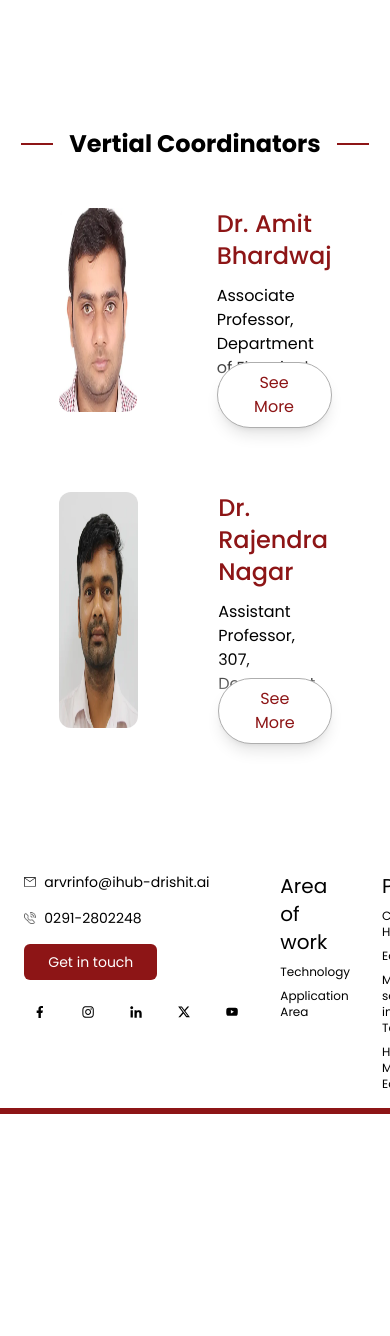
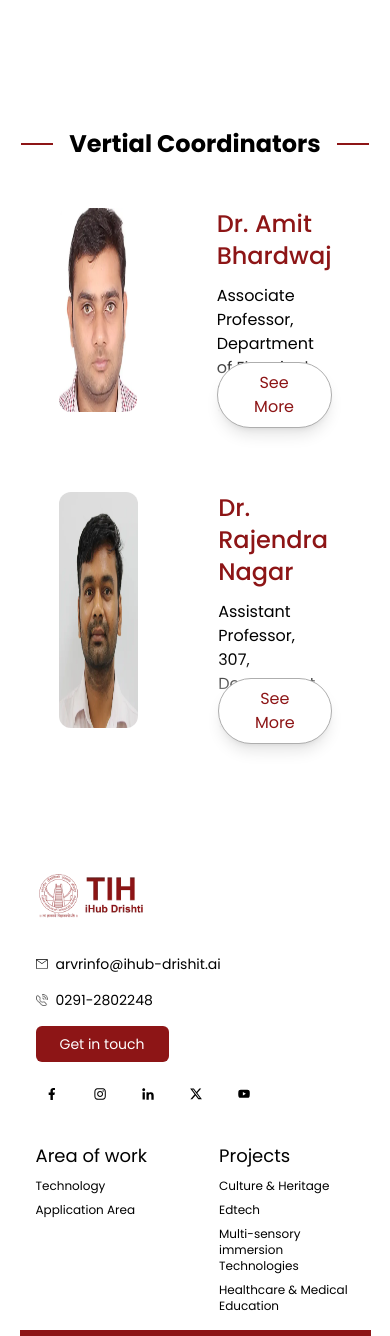
Before and after one commit to Keshav-Aneja/ihub, a Next.js app: page /coordinators in a window 390 px wide. Before the commit the page ends 1114 px from the top, so only its background shows below. Built offline with nearby package versions, Linux system fonts and the light colour scheme.

Commit message:
feat: footer fix

```diff
--- a/src/app/sections/Footer.tsx
+++ b/src/app/sections/Footer.tsx
@@ -3,15 +3,15 @@ import Image from "next/image";
 import Link from "next/link";
 const Footer = () => {
   return (
-    <div className="bg-content w-full flex flex-col">
+    <div className="bg-content w-[90%] mx-auto md:w-full flex flex-col">
       <div className="w-[90%] h-[1px] bg-[#7A7A7A] my-6 mx-auto hidden md:block"></div>
-      <section className="w-full h-full p-4 md:p-10 flex  justify-center gap-8 md:gap-20 items-start md:items-start">
+      <section className="w-full h-full p-4 md:p-10 flex flex-col  md:flex-row  justify-center gap-8 md:gap-20 md:items-start ">
         <Image
           src="/logo.webp"
           alt="ihub"
           width={600}
           height={600}
-          className="w-16 md:w-52 h-auto"
+          className="w-28 md:w-52 h-auto"
         />
         <section className="flex flex-col gap-4 text-black">
           <a
@@ -43,7 +43,7 @@ const Footer = () => {
           <button className="px-6 py-2 rounded-md bg-primary text-white text-sm font-normal w-fit">
             Get in touch
           </button>
-          <div className="--socials flex gap-4  ">
+          <div className="--socials flex gap-4 ">
             <Link
               href=""
               className=" group p-2 bg-white w-8 h-8 rounded-full aspect-square hover:bg-primary transition-all duration-100 ease-linear cursor-pointer scale-75 md:scale-100"
@@ -106,18 +106,20 @@ const Footer = () => {
             </Link>
           </div>
         </section>
-        <section className="flex flex-col gap-2 text-xs">
-          <h1 className="text-xl">Area of work</h1>
+        <div className="flex  justify-between gap-12 md:gap-20">
+          <section className="w-[50%] md:w-fit flex flex-col gap-2 text-xs">
+            <h1 className="text-lg md:text-xl">Area of work</h1>
             <p>Technology</p>
             <p>Application Area</p>
           </section>
-        <section className="flex flex-col gap-2 text-xs">
-          <h1 className="text-xl">Projects</h1>
+          <section className="w-[50%] md:w-fit flex flex-col gap-2 text-xs">
+            <h1 className="text-lg md:text-xl">Projects</h1>
             <p>Culture & Heritage</p>
             <p>Edtech</p>
             <p>Multi-sensory immersion Technologies</p>
             <p>Healthcare & Medical Education</p>
           </section>
+        </div>
       </section>
 
       <div className="--line w-full h-[6px] md:h-[12px] bg-primary"></div>
```
Lines whose indentation alone changed are shown as unchanged.
